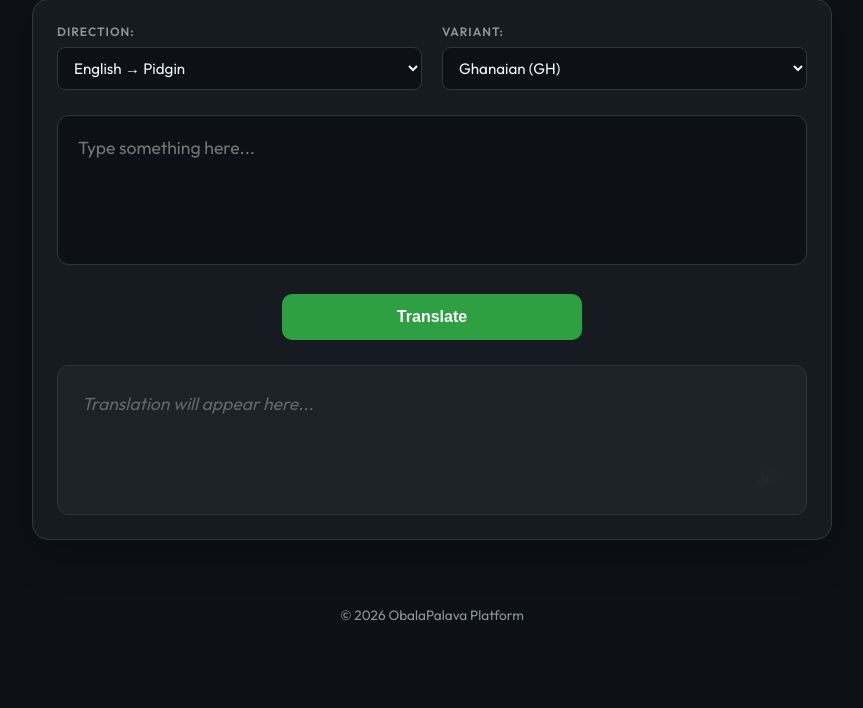
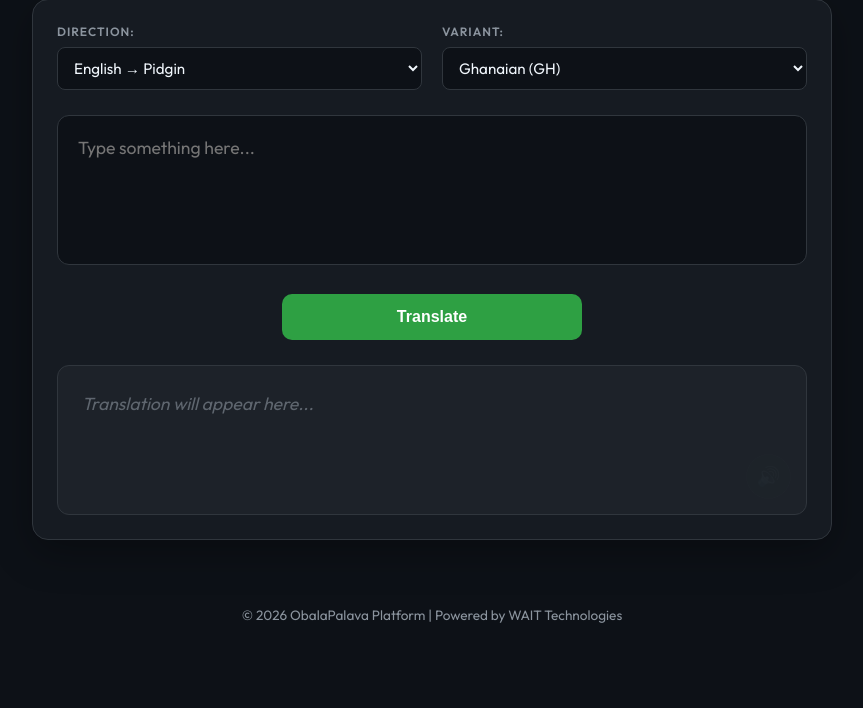
Before and after one commit to 99-kofi/ob-palava, a Flask app: page / in a window 1280 px wide. Shown: the part 112-820 px from the top of the page, without its empty margins (208-1071 px from the left). Run offline with Flask 3, Linux system fonts and the light colour scheme; data comes from the database, SQL or seed files in the repository.

Commit message:
footer added

```diff
--- a/app/templates/index.html
+++ b/app/templates/index.html
@@ -67,7 +67,7 @@
         </main>
 
         <footer>
-            <p>&copy; 2026 ObalaPalava Platform</p>
+            <p>&copy; 2026 ObalaPalava Platform | Powered by WAIT Technologies</p>
         </footer>
     </div>
     <script type="module" src="{{ url_for('static', filename='js/main.js') }}"></script>
```
